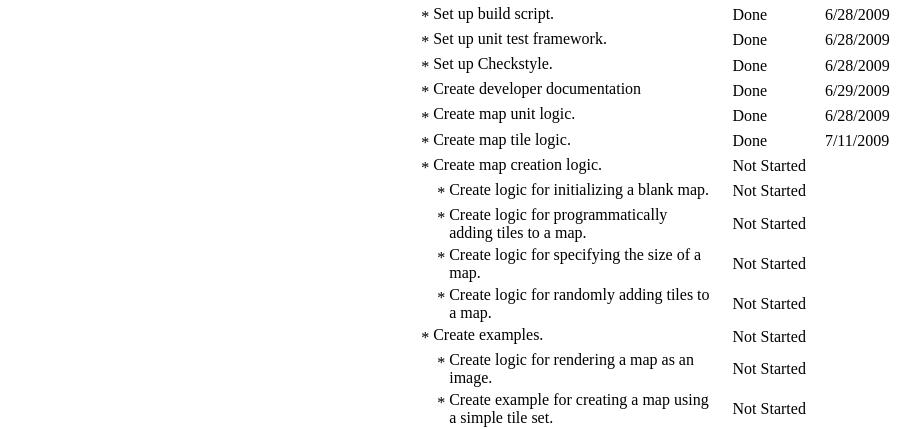
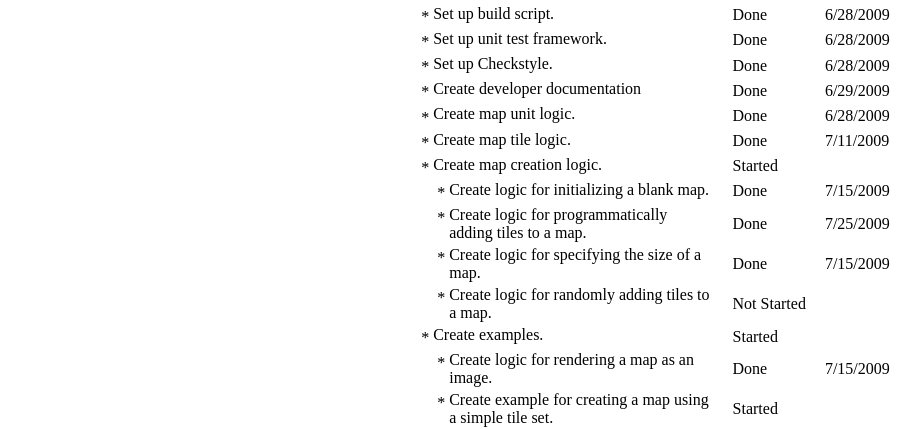
Before and after one commit to flexgen/flexgen, a plain HTML site: page www/plan.html in a window 1280 px wide. Shown: the part 382-811 px from the top of the page, without its empty margins (0-921 px from the left). Drawn offline with Linux system fonts and the light colour scheme.

Commit message:
Updated project plan to reflect finished tasks.

```diff
--- a/www/plan.html
+++ b/www/plan.html
@@ -424,7 +424,7 @@ div.task
                             </div>
                         </td>
                         <td class="status">
-                            Not Started
+                            Started
                         </td>
                         <td>
                         </td>
@@ -437,9 +437,10 @@ div.task
                             </div>
                         </td>
                         <td class="status">
-                            Not Started
+                            Done
                         </td>
                         <td>
+                            7/15/2009
                         </td>
                     </tr>
                     <tr>
@@ -450,9 +451,10 @@ div.task
                             </div>
                         </td>
                         <td class="status">
-                            Not Started
+                            Done
                         </td>
                         <td>
+                            7/25/2009
                         </td>
                     </tr>
                     <tr>
@@ -463,9 +465,10 @@ div.task
                             </div>
                         </td>
                         <td class="status">
-                            Not Started
+                            Done
                         </td>
                         <td>
+                            7/15/2009
                         </td>
                     </tr>
                     <tr>
@@ -489,7 +492,7 @@ div.task
                             </div>
                         </td>
                         <td class="status">
-                            Not Started
+                            Started
                         </td>
                         <td>
                         </td>
@@ -502,9 +505,10 @@ div.task
                             </div>
                         </td>
                         <td class="status">
-                            Not Started
+                            Done
                         </td>
                         <td>
+                            7/15/2009
                         </td>
                     </tr>
                     <tr>
@@ -515,7 +519,7 @@ div.task
                             </div>
                         </td>
                         <td class="status">
-                            Not Started
+                            Started
                         </td>
                         <td>
                         </td>
```
